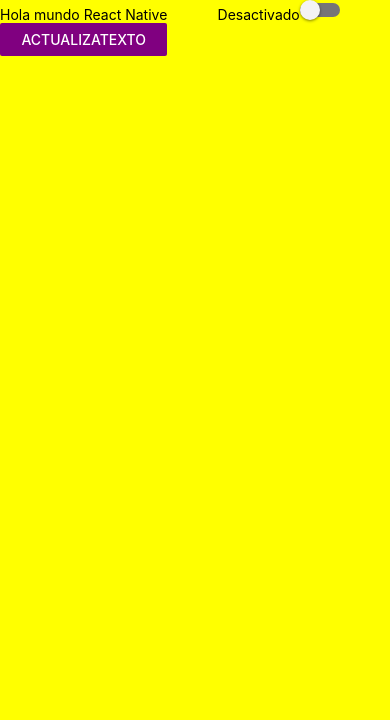
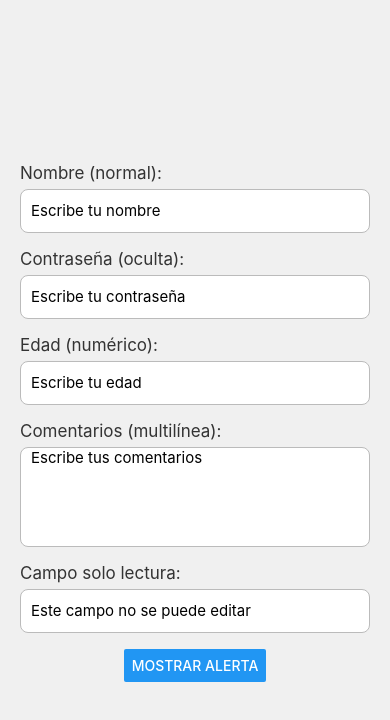
Before and after one commit to GonzaaaXD/PM194, a React Native app in the folder my-blank/: screen / in a window 390 px wide. Shown: the top 720 px of the page. Built offline with nearby package versions, Linux system fonts and the light colour scheme.

Commit message:
textinputs alerts

```diff
--- a/my-blank/App.js
+++ b/my-blank/App.js
@@ -1,65 +1,97 @@
-import { StatusBar } from 'expo-status-bar';
-import { StyleSheet, Text, View, Button, Switch } from 'react-native';
-import React, {useState} from 'react';
+/* Zona 1: Importaciones */
+import React, { useState } from 'react';
+import { StyleSheet, Text, View, Button, TextInput, Alert, ScrollView } from 'react-native';
+
+/* Zona 2: Main */
+export default function App() {
+  const [name, setName] = useState('');
+  const [password, setPassword] = useState('');
+  const [comments, setComments] = useState('');
+  const [age, setAge] = useState('');
+
+  const showAlert = () => {
+  if (name.trim() === '' || password.trim() === '' || age.trim() === '') {
+    window.alert('Por favor, completa todos los campos obligatorios.');
+  } else {
+    window.alert(`¡Bienvenido!\nNombre: ${name}\nEdad: ${age}\nComentarios: ${comments || ninguno}`);
+  }
+};
 
 
-const Texto = ({style}) => {
-  const [contenido, setContenido] = useState('Hola mundo React Native');
-  const actualizaTexto = () => {
-    setContenido('Hola mundo cómo estás?');
-  };
-   return (
-    <View Style={{margin:10}}>
-    <Text Style={[styles.text. style]}>{contenido}</Text>
-    <Button title='actualizaTexto'onPress={actualizaTexto}color="purple"/>
-    </View>
-    );
-};
+  return (
+    <ScrollView contentContainerStyle={styles.container}>
+      <Text style={styles.title}>Nombre (normal):</Text>
+      <TextInput
+        style={styles.input}
+        placeholder="Escribe tu nombre"
+        value={name}
+        onChangeText={setName}
+      />
 
-const Interruptor = () => {
-  const [isEnabled, setIsEnabled] = useState(false);
-  const toggleSwitch = () => setIsEnabled(previousState => !previousState);
-  return (
-    <View style={styles.container}>
-      <Text>
-        {isEnabled ? 'Activado' : 'Desactivado'}
-      </Text>
-      <Switch
-      trackColor={{false: '#767577', true:'#81b0ff'}}
-      thumbColor={isEnabled ? '#f5dd4b' : '#f4f3f4'}
-      onValueChange={toggleSwitch}
-      value={isEnabled}
-      >
-      </Switch>
+      <Text style={styles.title}>Contraseña (oculta):</Text>
+      <TextInput
+        style={styles.input}
+        placeholder="Escribe tu contraseña"
+        value={password}
+        onChangeText={setPassword}
+        secureTextEntry={true}
+      />
 
-    </View>
-  )
-}
+      <Text style={styles.title}>Edad (numérico):</Text>
+      <TextInput
+        style={styles.input}
+        placeholder="Escribe tu edad"
+        value={age}
+        onChangeText={setAge}
+        keyboardType="numeric"
+      />
 
+      <Text style={styles.title}>Comentarios (multilínea):</Text>
+      <TextInput
+        style={[styles.input, { height: 100, textAlignVertical: 'top' }]}
+        placeholder="Escribe tus comentarios"
+        value={comments}
+        onChangeText={setComments}
+        multiline={true}
+        numberOfLines={4}
+      />
 
-export default function App() {
-  return (
-    <View style={styles.container}>
-      <Texto></Texto>
-      <Interruptor></Interruptor>
-    </View>
+      <Text style={styles.title}>Campo solo lectura:</Text>
+      <TextInput
+        style={styles.input}
+        value="Este campo no se puede editar"
+        editable={false}
+      />
+
+      <Button title="Mostrar alerta" onPress={showAlert} />
+    </ScrollView>
   );
 }
 
-
+/* Estilos */
 const styles = StyleSheet.create({
   container: {
-    flex: 1,
-    backgroundColor: 'yellow',
-    alignItems: 'baseline',
+    flexGrow: 1,
+    backgroundColor: '#f0f0f0',
+    alignItems: 'center',
     justifyContent: 'center',
-    flexDirection:'row'
+    padding: 20,
   },
-  text: {
-    color: 'white',
-    fontsize:27,
+  title: {
+    fontSize: 17,
+    color: '#333',
+    marginBottom: 6,
+    alignSelf: 'flex-start',
   },
-  red:{backgroundColor:'red'},
-  blue:{backgroundColor:'blue'},
-  green:{backgroundColor:'green'},
-})
+  input: {
+    height: 44,
+    borderColor: '#bbb',
+    borderWidth: 1,
+    paddingHorizontal: 10,
+    marginBottom: 16,
+    borderRadius: 8,
+    backgroundColor: '#fff',
+    width: '100%',
+    fontSize: 15,
+  },
+});
```
